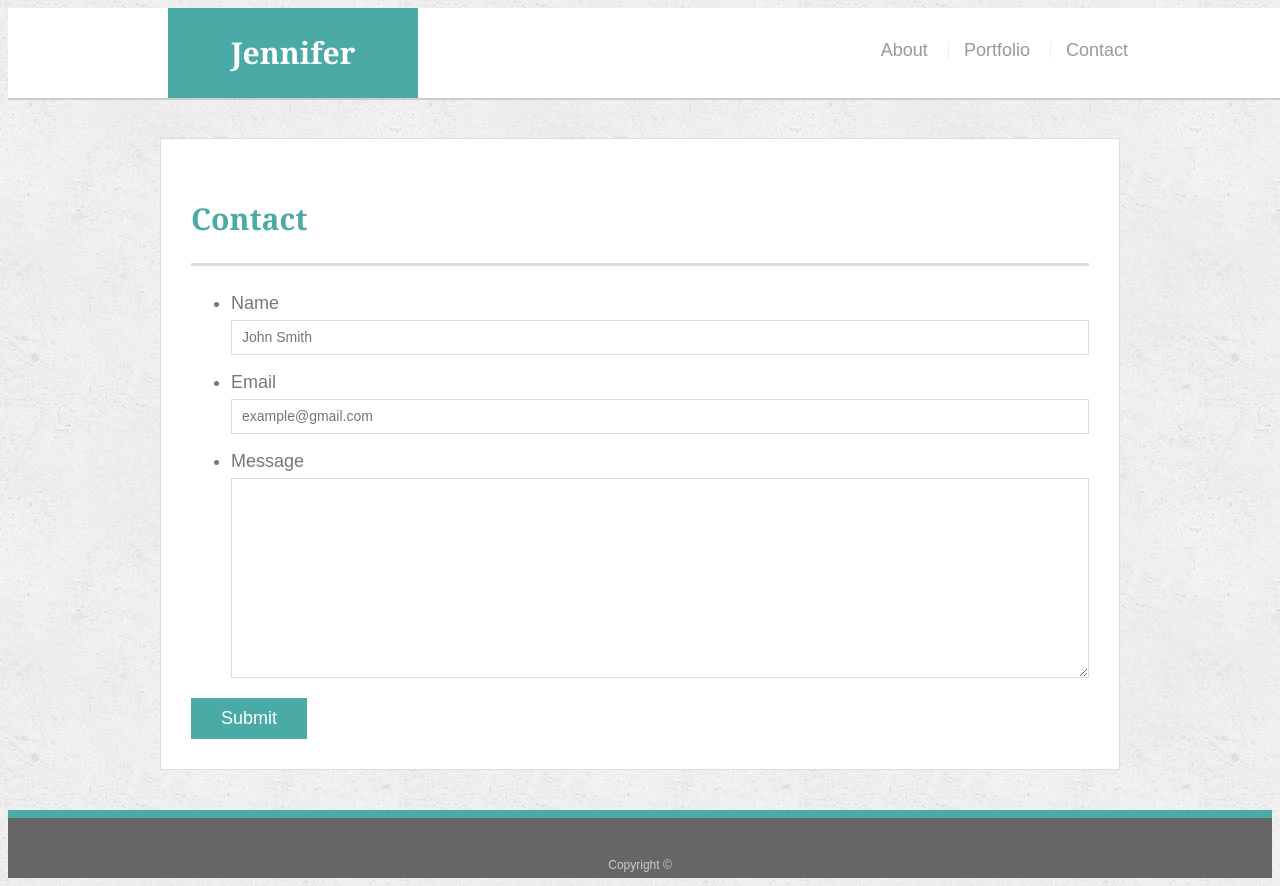
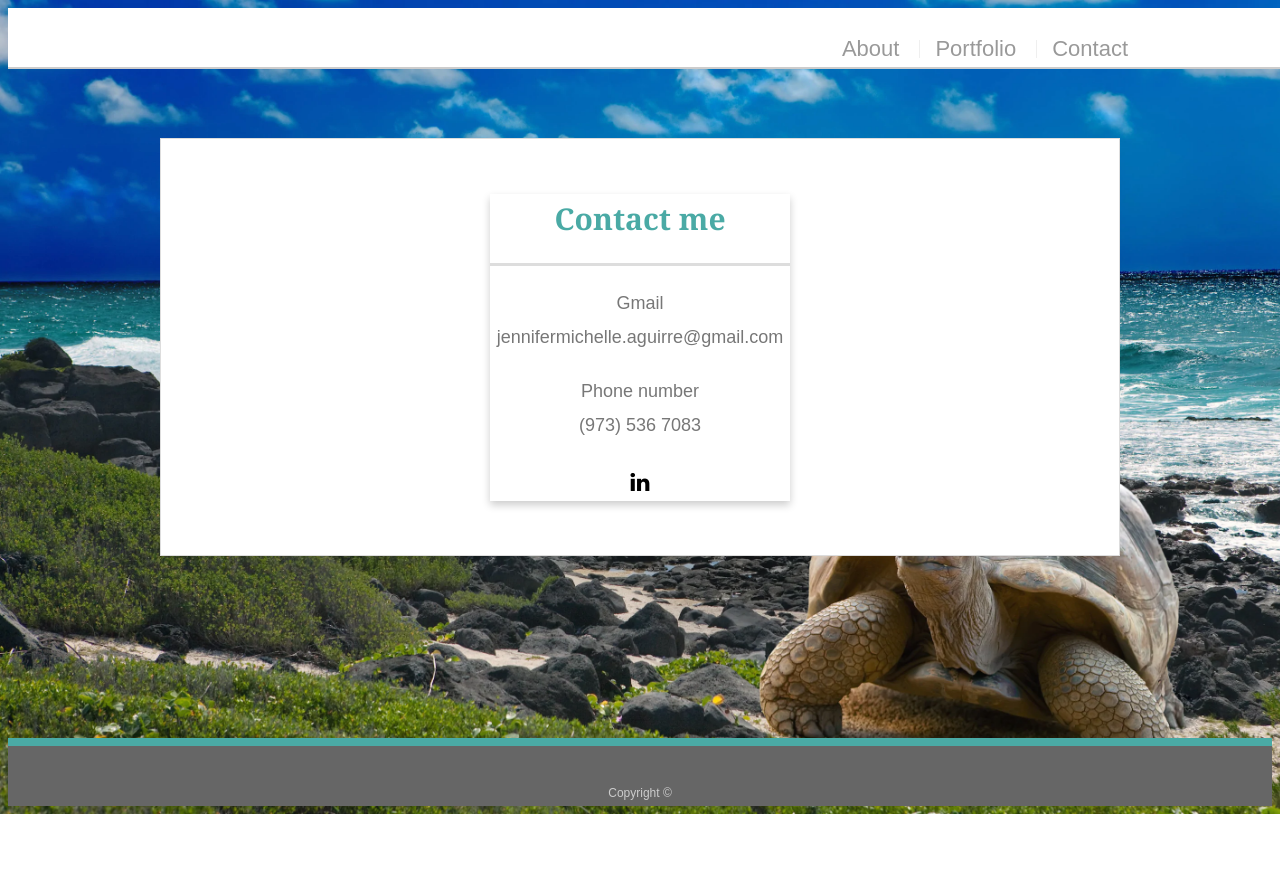
Before and after one commit to jenniferaguirre/jenniferaguirre.github.io, a plain HTML site: page contact.html in a window 1280 px wide. After the commit the page ends 814 px from the top, so only its background shows below. Drawn offline with Linux system fonts and the light colour scheme.

Commit message:
background

```diff
--- a/assets/css/style.css
+++ b/assets/css/style.css
@@ -3,7 +3,8 @@ body {
     font-size: 18px;
     line-height: 34px;
     color: #777777;
-    background: url("../images/concrete_seamless.png");
+    background: url("../images/galapagos.webp");
+    background-size: cover;
   }
 
   * {
@@ -13,7 +14,7 @@ body {
   /* general */
 
   .container {
-    width: 100%;
+
     max-width: 960px;
     margin: 0 auto;
     clear: both;
@@ -61,20 +62,6 @@ body {
     color: #ffffff;
     background: #ffffff;
     border-bottom: 2px solid #cccccc;
-  }
-
-  #logo {
-    float: left;
-    width: 250px;
-    height: 90px;
-    font-family: Georgia, Times, "Times New Roman", serif;
-    font-size: 30px;
-    font-weight: 700;
-    line-height: 90px;
-    color: #ffffff;
-    text-align: center;
-    text-decoration: none;
-    background: #4aaaa5;
   }
 
   nav {
@@ -215,3 +202,42 @@ body {
     background: #4aaaa5;
     border: 0 none;
   }
+
+
+
+  /*contact*/
+
+  .card {
+    box-shadow: 0 4px 8px 0 rgba(0, 0, 0, 0.2);
+    max-width: 300px;
+    margin: auto;
+    text-align: center;
+  }
+
+  .title {
+    color: grey;
+    font-size: 18px;
+  }
+
+  button {
+    border: none;
+    outline: 0;
+    display: inline-block;
+    padding: 8px;
+    color: white;
+    background-color: #000;
+    text-align: center;
+    cursor: pointer;
+    width: 100%;
+    font-size: 18px;
+  }
+
+  a {
+    text-decoration: none;
+    font-size: 22px;
+    color: black;
+  }
+
+  button:hover, a:hover {
+    opacity: 0.7;
+  }
--- a/contact.html
+++ b/contact.html
@@ -11,9 +11,9 @@
 
   <header id="masthead">
     <div class="container">
-      <a href="index.html" id="logo">Jennifer Aguirre</a>
+
       <nav>
-        <a href="index.html">About</a>
+        <a href="about.html">About</a>
         <a href="portfolio.html">Portfolio</a>
         <a href="contact.html">Contact</a>
       </nav>
@@ -22,27 +22,21 @@
 
   <div id="main-container" class="container">
     <section class="main-section">
-      <h1>Contact</h1>
+      <link rel="stylesheet" href="https://cdnjs.cloudflare.com/ajax/libs/font-awesome/4.7.0/css/font-awesome.min.css">
+      <div class="card">
+           <h1>Contact me</h1>
+        <p>Gmail
+          <br>
+          jennifermichelle.aguirre@gmail.com</p>
+        <p>Phone number
+          <br>
+          (973) 536 7083</p>
+        <div style="margin: 24px 0;">
 
-      <form id="contact-form">
-        <ul>
-          <li>
-            <label for="name">Name</label>
-            <input type="text" id="name" name="name" placeholder="John Smith" required="required">
-          </li>
-          <li>
-            <label for="email">Email</label>
-            <input type="email" id="email" name="email" placeholder="example@gmail.com" required="required">
-          </li>
-          <li>
-            <label for="message">Message</label>
-            <textarea id="message" name="message" required="required"></textarea>
-          </li>
-        </ul>
-        <input type="submit">
-      </form>
+          <a href="https://www.linkedin.com/in/jennifer-aguirre-043330169/" target="_blank"><i class="fa fa-linkedin"></i></a>
 
-    </section>
+        </div>
+      </div>
 
   </div>
 
```
Also changed, not shown: about.html (added, +53 -0 lines), index.html (+4 -28 lines), portfolio.html (+8 -16 lines), assets/images/concrete_seamless.png (deleted), assets/images/ecuador.jpg (added), assets/images/galapagos.webp (added), assets/images/pic1.jpg (deleted), assets/images/pic2.jpg (deleted), assets/images/pic3.jpg (deleted), assets/images/pic4.jpg (deleted), assets/images/pic5.jpg (deleted), assets/images/quiz.png (added).
